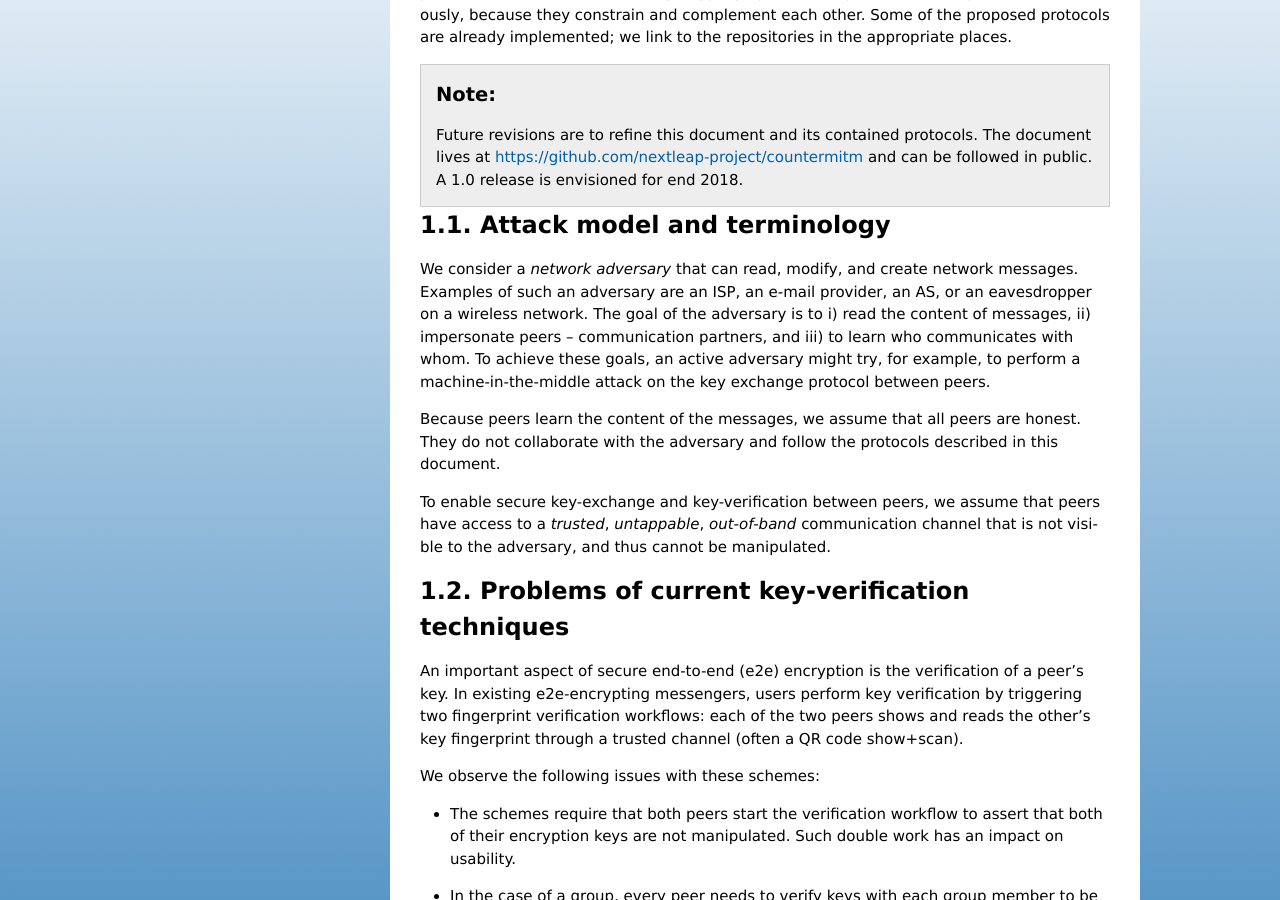
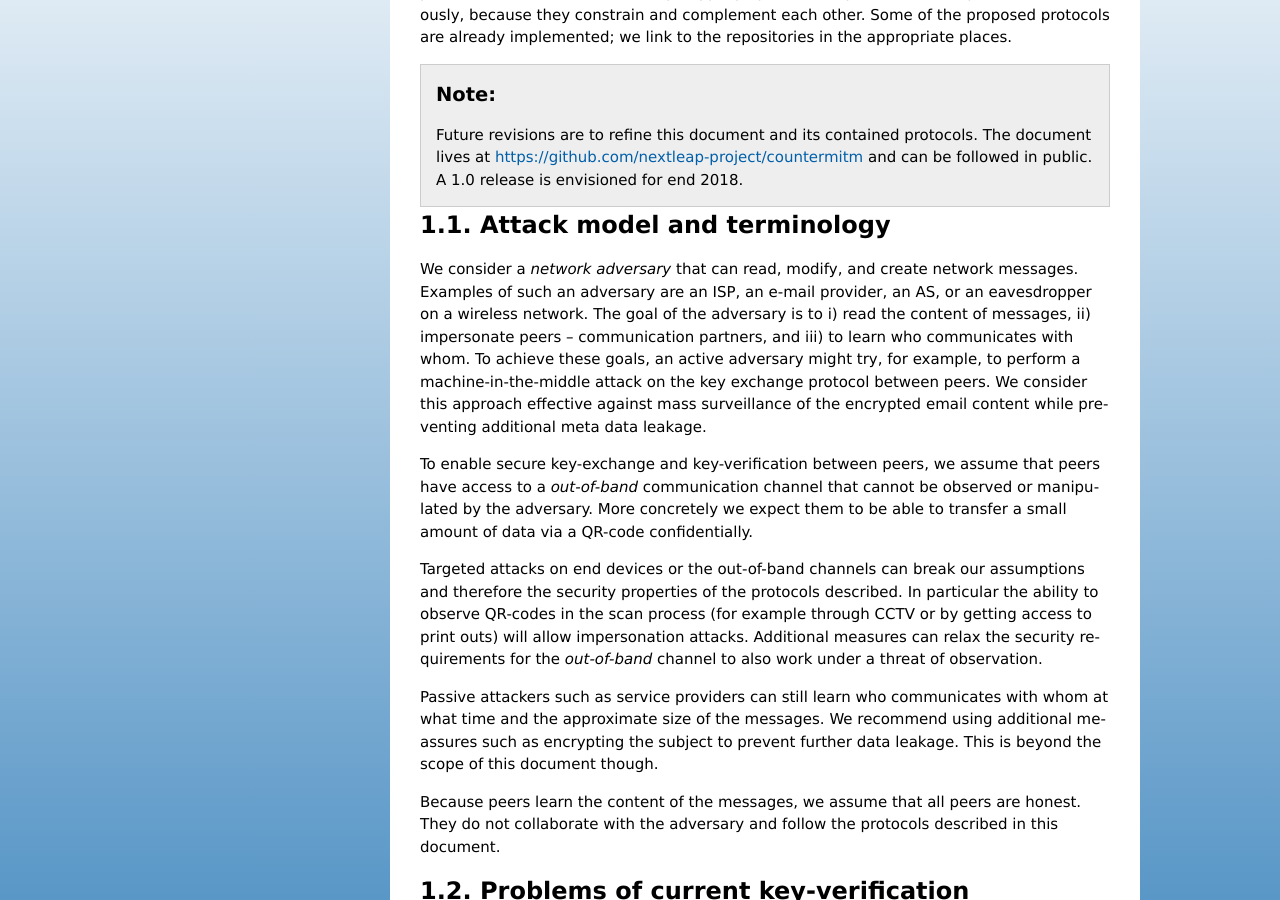
Before and after one commit to nextleap-project/countermitm, a Sphinx documentation site: the page built from source/summary.rst, in a window 1280 px wide and 900 px high, scrolled down 499 px. Built offline with Sphinx 7.4.7, drawn with Linux system fonts in a browser that asks for light colours.

Commit message:
explicitly mention QR codes need to be confidential

```diff
--- a/source/summary.rst
+++ b/source/summary.rst
@@ -12,8 +12,8 @@ Autocrypt aims to achieve convenient end-to-end encryption of e-mail.
 The Level 1 Autocrypt specification offers users opt-in e-mail encryption,
 but only considers passive adversaries.
 Active network adversaries,
-who could,
-for example, tamper with the Autocrypt header during e-mail message transport,
+who could, for example,
+tamper with the Autocrypt header during e-mail message transport,
 are not considered in the Level 1 specification.
 Yet,
 such active attackers might undermine the security of Autocrypt.
@@ -64,15 +64,35 @@ To achieve these goals,
 an active adversary might try, for example,
 to perform a machine-in-the-middle attack on the key exchange protocol
 between peers.
+We consider this approach effective against mass surveillance of
+the encrypted email content while preventing additional meta data leakage.
+
+To enable secure key-exchange and key-verification between peers,
+we assume that peers have access to a *out-of-band*
+communication channel that cannot be observed or manipulated by the adversary.
+More concretely we expect them to be able
+to transfer a small amount of data via a QR-code confidentially.
+
+Targeted attacks on end devices or the out-of-band channels
+can break our assumptions
+and therefore the security properties of the protocols described.
+In particular
+the ability to observe QR-codes in the scan process
+(for example through CCTV or by getting access to print outs)
+will allow impersonation attacks.
+Additional measures can
+relax the security requirements for the *out-of-band* channel
+to also work under a threat of observation.
+
+Passive attackers such as service providers can still learn who
+communicates with whom at what time and the approximate size of the messages.
+We recommend using additional meassures such as encrypting the subject
+to prevent further data leakage.
+This is beyond the scope of this document though.
 
 Because peers learn the content of the messages,
 we assume that all peers are honest.
 They do not collaborate with the adversary and follow the protocols described in this document.
-
-To enable secure key-exchange and key-verification between peers,
-we assume that peers have access to a *trusted*, *untappable*, *out-of-band*
-communication channel that is not visible to the adversary,
-and thus cannot be manipulated.
 
 Problems of current key-verification techniques
 +++++++++++++++++++++++++++++++++++++++++++++++
```
